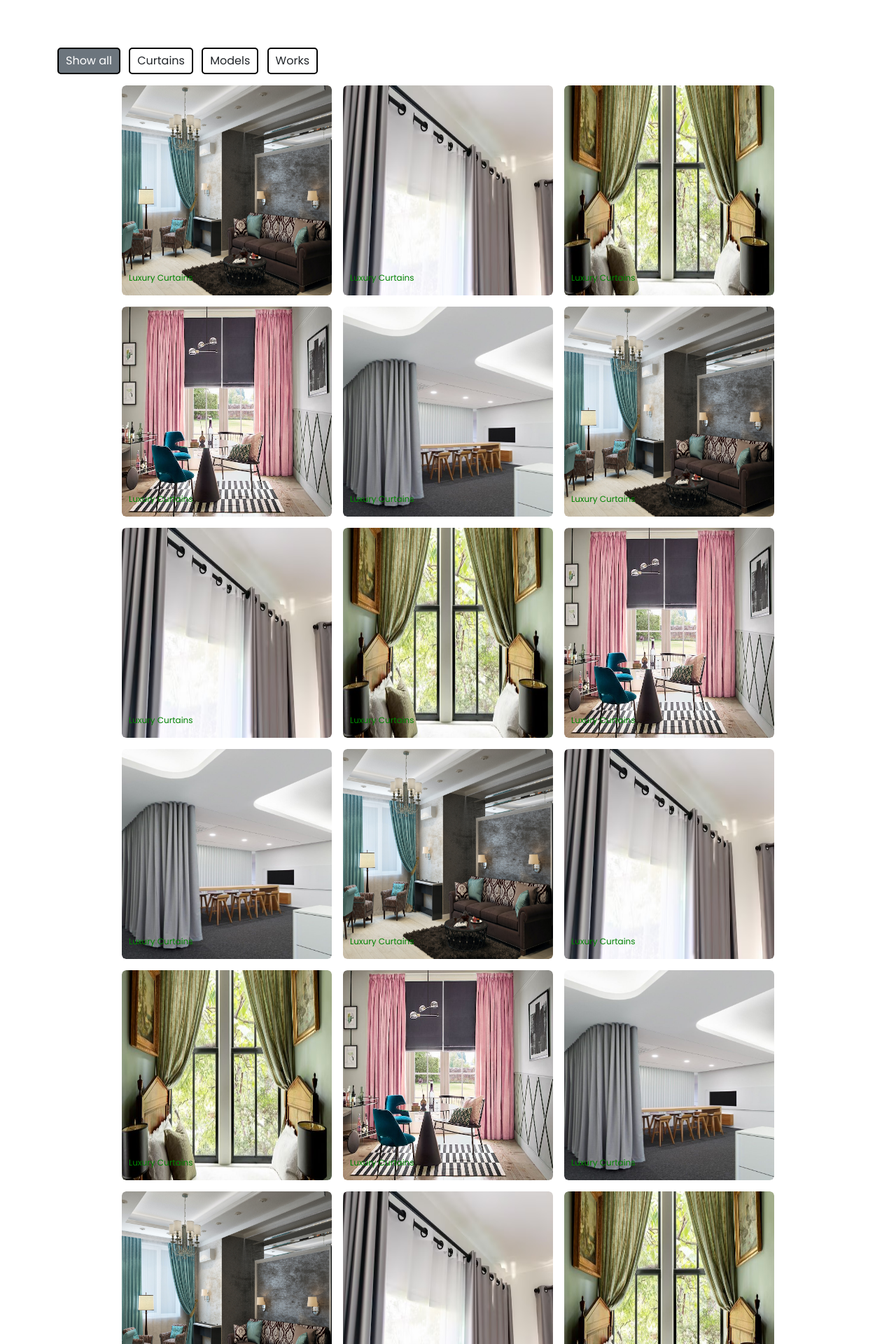
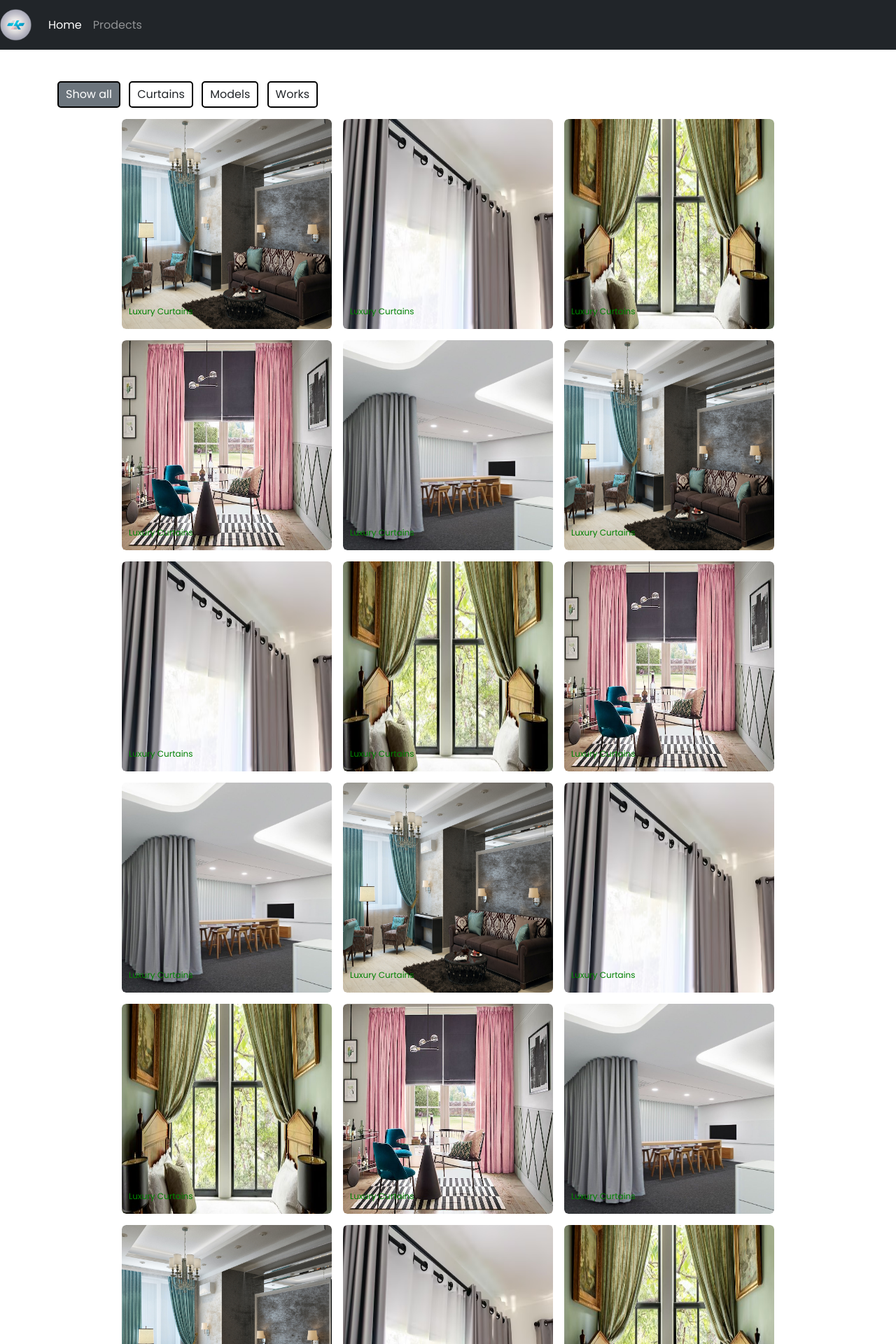
Before and after one commit to NexTechGen/kertin, a Flask app: page /project.html in a window 1280 px wide. Shown: the top 1920 px of the page at 70% size. Run offline with Flask 3, Linux system fonts and the light colour scheme; some libraries are stand-ins or nearby versions.

Commit message:
remove Search bar

```diff
--- a/templates/includes/project.html
+++ b/templates/includes/project.html
@@ -9,6 +9,8 @@
 
 	<!-- =========== CSS =========== -->
 	<link rel="stylesheet"  href="static/pro_src/style.css">
+  <link href="../static/sorce/bootstrap.min.css" rel="stylesheet">
+  <link href="../static/sorce/carousel.css" rel="stylesheet">
 
 
     <link rel="stylesheet" href="https://cdn.jsdelivr.net/npm/bootstrap@5.3.0-alpha2/dist/css/bootstrap.min.css">
@@ -21,6 +23,10 @@
 	<title>Luxury Curtains</title>
 </head>
 <body>
+
+  <!-- Navbar -->
+    {% include 'navebar.html' %}
+    <!-- Navbar -->
 
 	<div class="container">
 		<!--
@@ -279,6 +285,7 @@
 		</div>
 
 	</div>
+
 	<script src="../../static/pro_src/script.js"></script>
 </body>
 </html>
--- a/templates/navebar.html
+++ b/templates/navebar.html
@@ -10,13 +10,14 @@
 
           <ul class="navbar-nav mr-auto">
             <li class="nav-item active">
-              <a class="nav-link" href="#">Home <span class="sr-only">(current)</span></a>
+              <a class="nav-link" href="/">Home <span class="sr-only">(current)</span></a>
             </li>
 
             <li class="nav-item">
-              <a class="nav-link" href="#">Prodects</a>
+              <a class="nav-link" href="/project.html">Prodects</a>
             </li>
 
+            <!--
               <li class="nav-item">
                 <a class="nav-link" href="#">Works</a>
               </li>
@@ -24,13 +25,15 @@
               <li class="nav-item">
                 <a class="nav-link disabled" href="#">Login</a>
               </li>
-
+            -->
           </ul>
 
+          <!--
           <form class="form-inline mt-2 mt-md-0">
             <input class="form-control mr-sm-2" type="text" placeholder="Search" aria-label="Search">
             <button class="btn btn-outline-success my-2 my-sm-0" type="submit">Search</button>
           </form>
+          -->
         </div>
 
       </nav>
```
Lines whose indentation alone changed are shown as unchanged.
